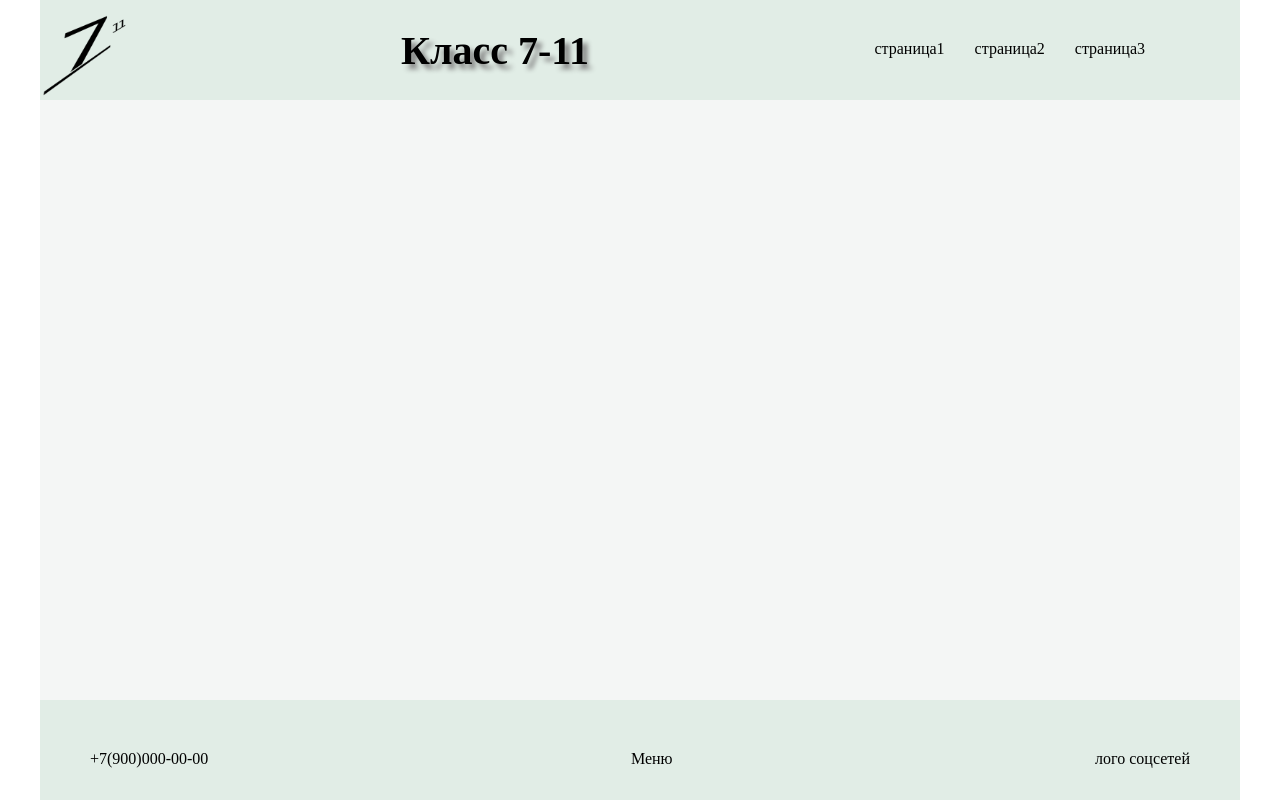
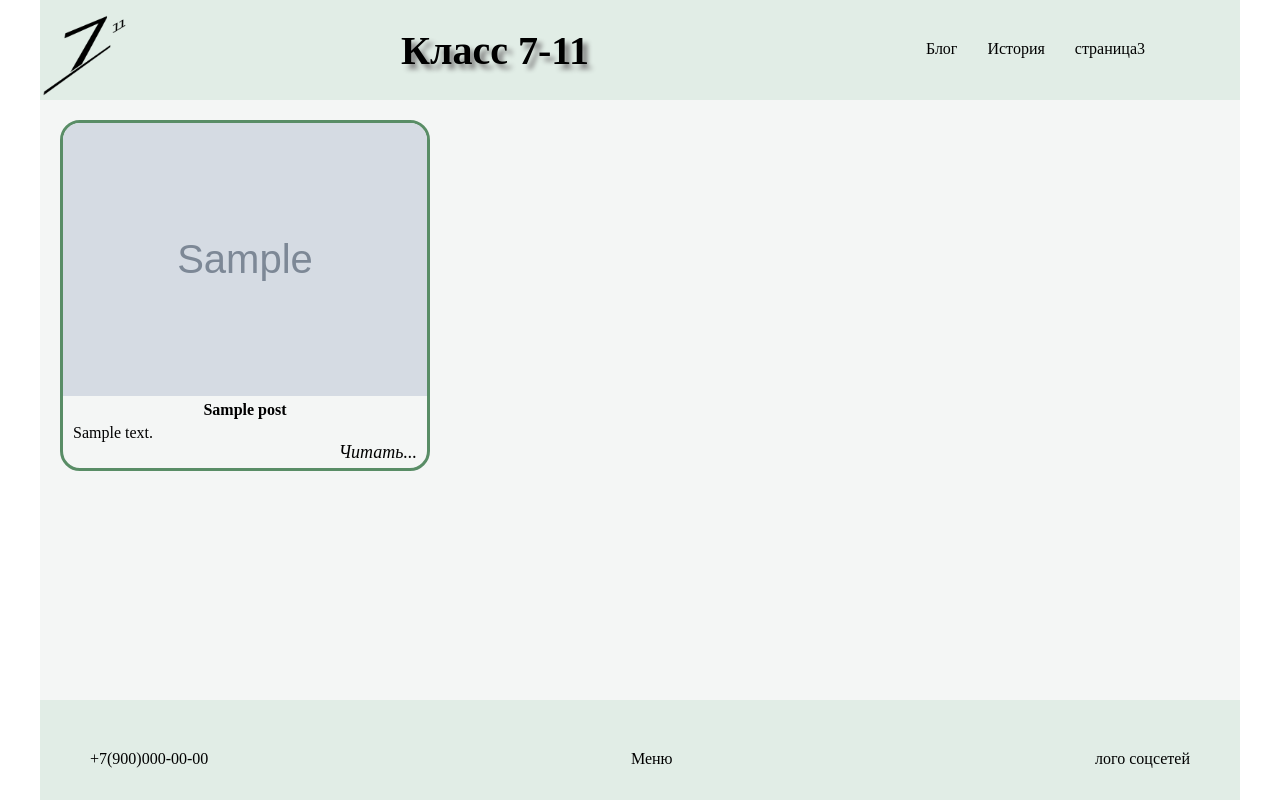
Before and after one commit to Roman77St/seven_eleven, a Django app: page /blog/ in a window 1280 px wide. Run offline with Django 4.2, Linux system fonts and the light colour scheme; tables that the repository leaves empty hold one stand-in row (values such as "Sample post"); grey boxes marked "Sample" are stand-in pictures.

Commit message:
бд выгружается в блог

```diff
--- a/blog/views.py
+++ b/blog/views.py
@@ -1,4 +1,9 @@
 from django.shortcuts import render
+from .models import Post
 
 def blog(request):
-    return render(request, template_name='blog/blog.html', context=None)
+    posts = Post.objects.all()
+    context = {
+        'posts': posts,
+    }
+    return render(request, template_name='blog/blog.html', context=context)
--- /dev/null
+++ b/static/css/blog_style.css
@@ -0,0 +1,35 @@
+
+.blog{
+    display: grid;
+    grid-template-columns: repeat(3, 1fr);
+    gap: 25px;
+    padding: 20px;
+}
+
+.post{
+    display: flex;
+    flex-direction: column;
+    border: 3px, solid, rgba(89, 141, 102, 1);
+    border-radius: 20px;
+}
+
+.post-image{
+    border-radius: 17px 17px 0 0;
+    width: 100%;
+}
+
+.post-title{
+    text-align: center;
+    padding: 5px;
+}
+
+.post-text{
+    padding: 0 10px;
+}
+
+.post-link{
+    font-size: 18px;
+    font-style: italic;
+    text-align: right;
+    padding: 0 10px 5px 0;
+}
--- a/templates/base.html
+++ b/templates/base.html
@@ -7,7 +7,8 @@
     <meta charset="UTF-8">
     <meta name="viewport" content="width=device-width, initial-scale=1.0">
     <title>Романовы</title>
-    <link rel="stylesheet" href="{% static "romanovs/css/style.css" %}">
+    <link rel="stylesheet" href="{% static "css/style.css" %}">
+    {% block css %}{% endblock css %}
     <link rel="stylesheet" href="https://cdn.jsdelivr.net/npm/swiper@11/swiper-bundle.min.css" />
     <link rel="shortcut icon" type="image/png" href="{% static 'favicon.ico' %}"/>
 
@@ -22,10 +23,10 @@
                 <nav class="menu">
                     <ul class="menu__list">
                         <li class="menu__list-item">
-                            <a href="" class="menu__list-link">страница1</a>
+                            <a href="{% url "blog" %}" class="menu__list-link">Блог</a>
                         </li>
                         <li class="menu__list-item">
-                            <a href="" class="menu__list-link">страница2</a>
+                            <a href="{% url "romanovs" %}" class="menu__list-link">История</a>
                         </li>
                         <li class="menu__list-item">
                             <a href="" class="menu__list-link">страница3</a>
--- a/templates/blog/blog.html
+++ b/templates/blog/blog.html
@@ -1,5 +1,23 @@
 {% extends "base.html" %}
 {% load static %}
 
+{% block css %}
+    <link rel="stylesheet" href="{% static "css/blog_style.css" %}">
+{% endblock css %}
+
 {% block content %}
+<div class="container">
+    <div class="blog">
+    {% for post in posts %}
+            <div class="post">
+                <img src="{{ post.image.url }}" alt="" class="post-image">
+                <h4 class="post-title">{{ post.title }}</h4>
+                <p class="post-text">
+                    {{ post.body }}
+                </p>
+                <a href="#" class="post-link">Читать...</a>
+            </div>
+    {% endfor %}
+    </div>
+</div>
 {% endblock content %}
```
Also changed, not shown: static/css/style.css (renamed from static/romanovs/css/style.css).
